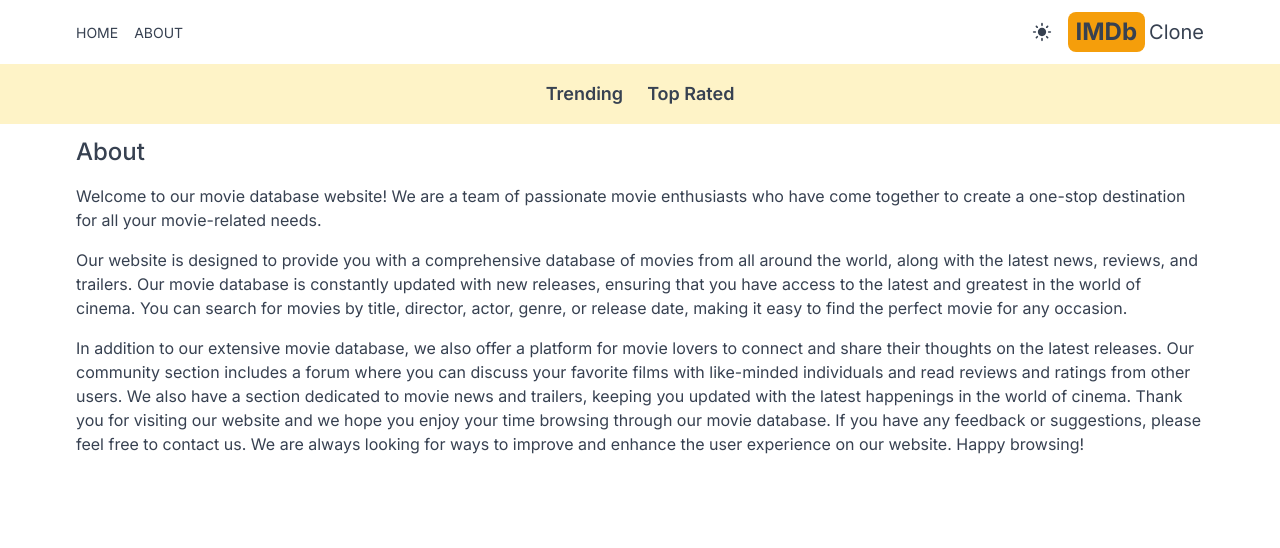
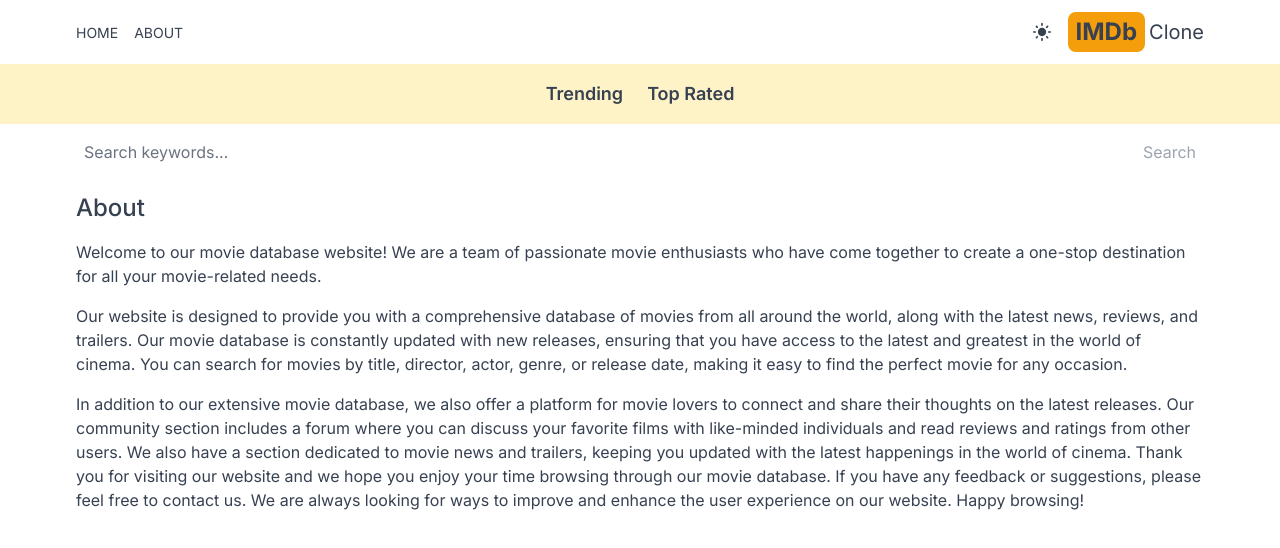
Before and after one commit to digibite/next-imdb, a Next.js app: page /about in a window 1280 px wide. Shown: the top 548 px of the page. Built offline with nearby package versions, Linux system fonts and the light colour scheme.

Commit message:
Add Search box

```diff
--- a/src/app/layout.js
+++ b/src/app/layout.js
@@ -3,6 +3,7 @@
 import Header from "@/components/Header";
 import Providers from "./Providers";
 import Navbar from "@/components/Navbar";
+import SearchBox from "@/components/SearchBox";
 
 const inter = Inter({ subsets: ["latin"] });
 
@@ -18,6 +19,7 @@
         <Providers>
           <Header />
           <Navbar />
+          <SearchBox />
           {children}
         </Providers>
       </body>
--- /dev/null
+++ b/src/app/search/[searchTerm]/page.jsx
@@ -0,0 +1,20 @@
+import Results from "@/components/Results";
+
+async function SearchPage({ params }) {
+  const searchTerm = params.searchTerm;
+  const res = await fetch(
+    `https://api.themoviedb.org/3/search/movie?api_key=${process.env.API_KEY}&query=${searchTerm}&language=en-US&page=1&include_adult=false`
+  );
+  const data = await res.json();
+  const results = data.results;
+  return (
+    <div>
+      {results &&
+        results.length ===
+        <h1 className="text-center pt-6">No results found</h1>}
+      {results && <Results results={results} />}
+    </div>
+  );
+}
+
+export default SearchPage;
--- a/src/components/MenuItem.jsx
+++ b/src/components/MenuItem.jsx
@@ -1,7 +1,7 @@
 import Link from "next/link";
 function MenuItem({ title, address, Icon }) {
   return (
-    <Link href="address" className="hover:text-amber-500">
+    <Link href={address} className="hover:text-amber-500">
       <Icon className="text-2xl sm:hidden" />
       <p className="uppercase hidden sm:inline text-sm transition-colors duration-300">
         {title}
--- /dev/null
+++ b/src/components/SearchBox.jsx
@@ -0,0 +1,34 @@
+"use client";
+import { useState } from "react";
+import { useRouter } from "next/navigation";
+
+function SearchBox() {
+  const [search, setSearch] = useState("");
+  const router = useRouter();
+  const handleSubmit = (e) => {
+    e.preventDefault();
+    router.push(`/search/${search}`);
+  };
+  return (
+    <form
+      className="flex justify-between px-5 max-w-6xl mx-auto"
+      onSubmit={handleSubmit}
+    >
+      <input
+        type="text"
+        placeholder="Search keywords..."
+        className="w-full h-14 rounded-md placeholder-gray-500 outline-none bg-transparent flex-1"
+        value={search}
+        onChange={(e) => setSearch(e.target.value)}
+      />
+      <button
+        className="text-amber-600 disabled:text-gray-400"
+        disabled={search === ""}
+      >
+        Search
+      </button>
+    </form>
+  );
+}
+
+export default SearchBox;
```
